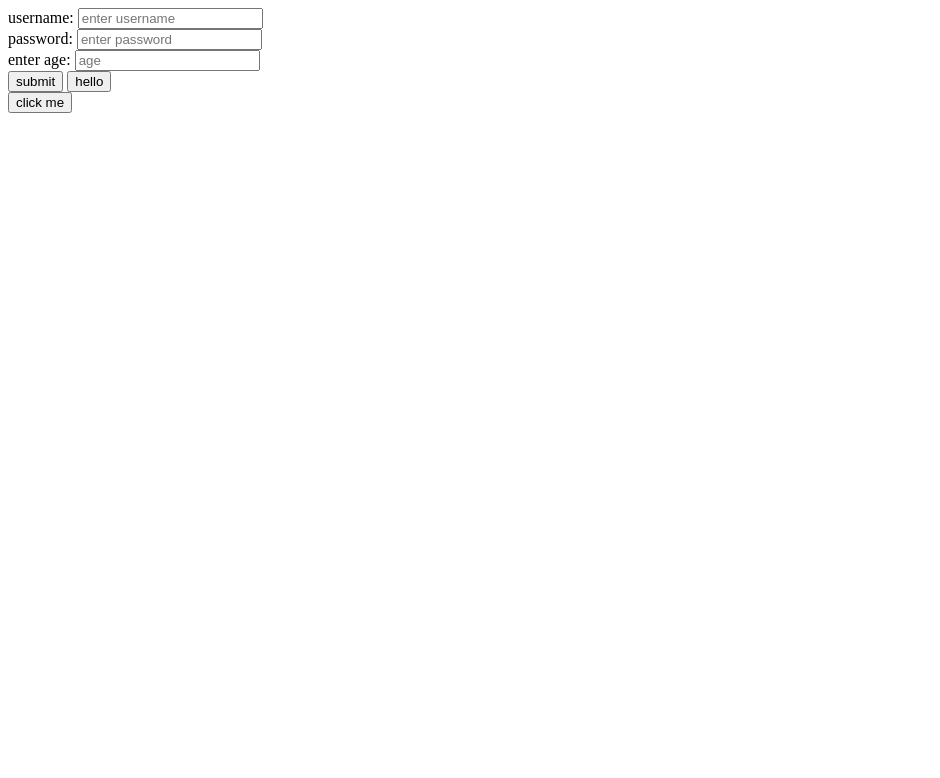
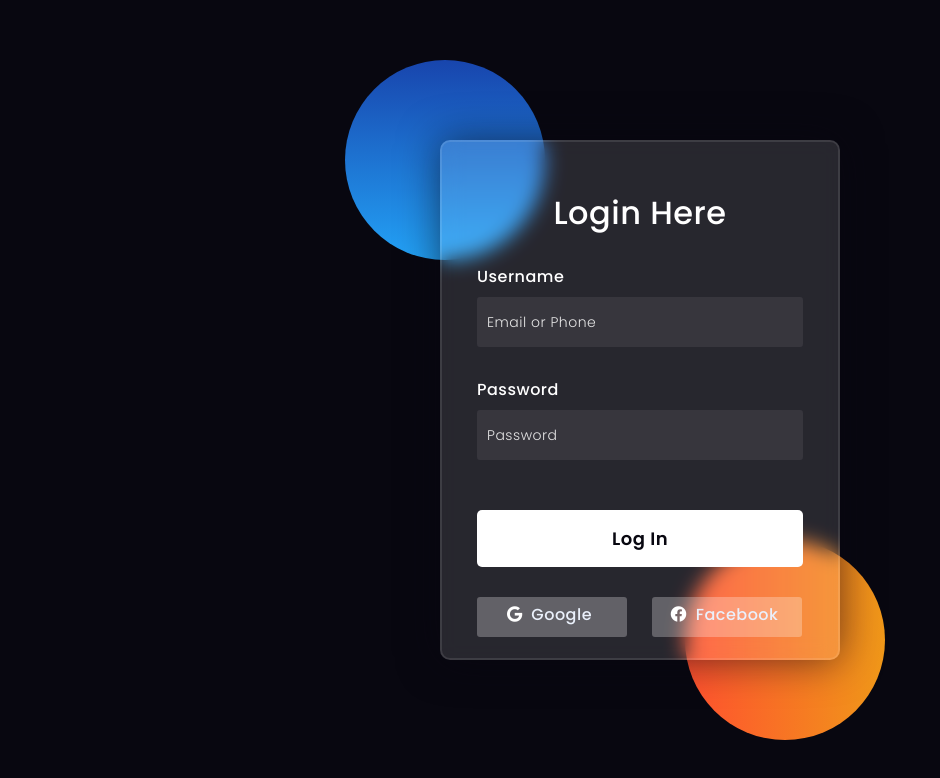
Before and after one commit to AryaPatel25/SGPPROJECT, a plain HTML site: page index.html in a window 1280 px wide. Shown: the whole page, without its empty margins (0-940 px from the left). Drawn offline with Linux system fonts and the light colour scheme.

Commit message:
index.html

```diff
--- a/index.html
+++ b/index.html
@@ -1,32 +1,158 @@
 <!DOCTYPE html>
 <html lang="en">
-    <head>
-        <meta charset="utf-8">
-        <meta http-equiv="x-ua-compatible" content="IE=edge">
-        <meta name="viewport" content="=width=device-width, initial-scale=1.0">
-        <title>index</title>
-    </head>
-    <body>
-        <form action="action">
-          <div>
-            <label for="username" >username:</label>
-               <input type="text" placeholder="enter username" id="username" />
-           </div>
+<head>
+  <!-- Design by foolishdeveloper.com -->
+    <title>Glassmorphism login Form Tutorial in html css</title>
 
-          <div>
-                <label for="password">password:</label>
-                <input type="password" placeholder="enter password" id="password" />
-            </div>
+    <link rel="preconnect" href="https://fonts.gstatic.com">
+    <link rel="stylesheet" href="https://cdnjs.cloudflare.com/ajax/libs/font-awesome/5.15.4/css/all.min.css">
+    <link href="https://fonts.googleapis.com/css2?family=Poppins:wght@300;500;600&display=swap" rel="stylesheet">
+    <!--Stylesheet-->
+    <style media="screen">
+      *,
+*:before,
+*:after{
+    padding: 0;
+    margin: 0;
+    box-sizing: border-box;
+}
+body{
+    background-color: #080710;
+}
+.background{
+    width: 430px;
+    height: 520px;
+    position: absolute;
+    transform: translate(-50%,-50%);
+    left: 50%;
+    top: 50%;
+}
+.background .shape{
+    height: 200px;
+    width: 200px;
+    position: absolute;
+    border-radius: 50%;
+}
+.shape:first-child{
+    background: linear-gradient(
+        #1845ad,
+        #23a2f6
+    );
+    left: -80px;
+    top: -80px;
+}
+.shape:last-child{
+    background: linear-gradient(
+        to right,
+        #ff512f,
+        #f09819
+    );
+    right: -30px;
+    bottom: -80px;
+}
+form{
+    height: 520px;
+    width: 400px;
+    background-color: rgba(255,255,255,0.13);
+    position: absolute;
+    transform: translate(-50%,-50%);
+    top: 50%;
+    left: 50%;
+    border-radius: 10px;
+    backdrop-filter: blur(10px);
+    border: 2px solid rgba(255,255,255,0.1);
+    box-shadow: 0 0 40px rgba(8,7,16,0.6);
+    padding: 50px 35px;
+}
+form *{
+    font-family: 'Poppins',sans-serif;
+    color: #ffffff;
+    letter-spacing: 0.5px;
+    outline: none;
+    border: none;
+}
+form h3{
+    font-size: 32px;
+    font-weight: 500;
+    line-height: 42px;
+    text-align: center;
+}
 
-            <div>
-                <label for="age"> enter age:</label>
-                <input type="number" placeholder="age" id="age">
-            </div>
-            <button>submit</button>
-            <button type="button">hello</button>
-            <br>
-            <input type="submit" value="click me" />
+label{
+    display: block;
+    margin-top: 30px;
+    font-size: 16px;
+    font-weight: 500;
+}
+input{
+    display: block;
+    height: 50px;
+    width: 100%;
+    background-color: rgba(255,255,255,0.07);
+    border-radius: 3px;
+    padding: 0 10px;
+    margin-top: 8px;
+    font-size: 14px;
+    font-weight: 300;
+}
+::placeholder{
+    color: #e5e5e5;
+}
+button{
+    margin-top: 50px;
+    width: 100%;
+    background-color: #ffffff;
+    color: #080710;
+    padding: 15px 0;
+    font-size: 18px;
+    font-weight: 600;
+    border-radius: 5px;
+    cursor: pointer;
+}
+.social{
+  margin-top: 30px;
+  display: flex;
+}
+.social div{
+  background: red;
+  width: 150px;
+  border-radius: 3px;
+  padding: 5px 10px 10px 5px;
+  background-color: rgba(255,255,255,0.27);
+  color: #eaf0fb;
+  text-align: center;
+}
+.social div:hover{
+  background-color: rgba(255,255,255,0.47);
+}
+.social .fb{
+  margin-left: 25px;
+}
+.social i{
+  margin-right: 4px;
+}
 
-        </form>
-    </body>
+    </style>
+</head>
+<body>
+    <div class="background">
+        <div class="shape"></div>
+        <div class="shape"></div>
+    </div>
+    <form>
+        <h3>Login Here</h3>
+
+        <label for="username">Username</label>
+        <input type="text" placeholder="Email or Phone" id="username">
+
+        <label for="password">Password</label>
+        <input type="password" placeholder="Password" id="password">
+
+        <button>Log In</button>
+        <div class="social">
+          <div class="go"><i class="fab fa-google"></i>  Google</div>
+          <div class="fb"><i class="fab fa-facebook"></i>  Facebook</div>
+        </div>
+    </form>
+</body>
 </html>
```
